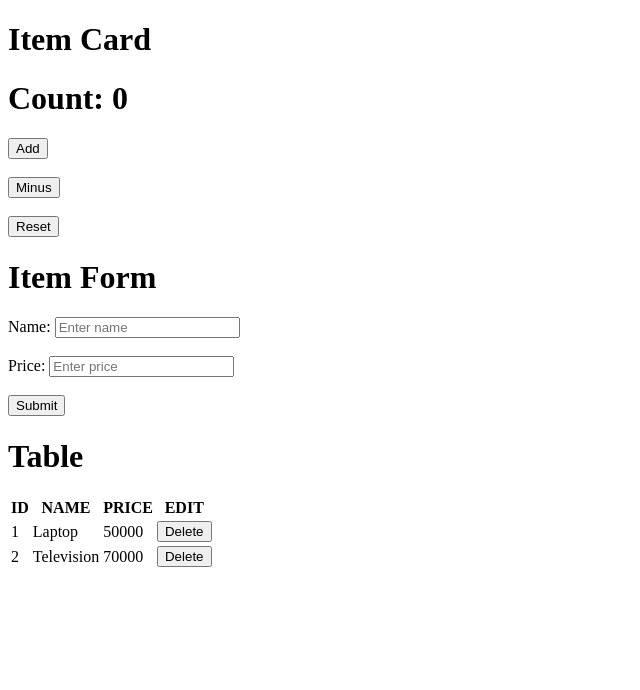
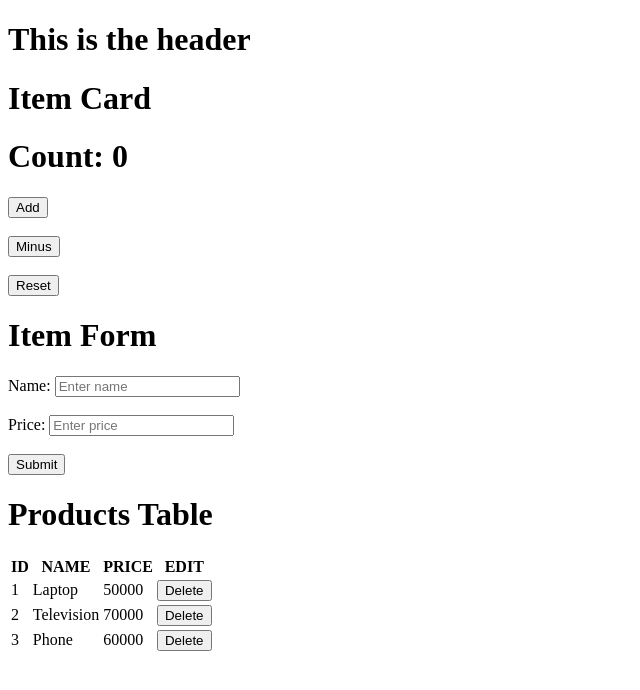
Before and after one commit to Osekobo/React-App, a React (Vite) app: page / in a window 1280 px wide. Shown: the top 690 px of the page, without its empty margins (0-640 px from the left). Built offline with nearby package versions, Linux system fonts and the light colour scheme.

Commit message:
Tried all components again

```diff
--- a/src/App.jsx
+++ b/src/App.jsx
@@ -1,9 +1,11 @@
+import Header from "./components/Header";
+import ItemCard from "./components/ItemCard";
 import ItemForm from "./components/ItemForm";
-import ItemCard from "./components/ItemCard";
 
-export default function App() {
+export default function () {
   return (
     <div>
+      <Header />
       <ItemCard />
       <ItemForm />
     </div>
--- a/src/Main.jsx
+++ b/src/Main.jsx
@@ -5,5 +5,5 @@ import App from "./App";
 createRoot(document.getElementById("root")).render(
   <StrictMode>
     <App />
-  </StrictMode>
+  </StrictMode>,
 );
--- a/src/components/Header.jsx
+++ b/src/components/Header.jsx
@@ -1,8 +1,3 @@
-function Product() {}
-
 export default function Header() {
-  return (
-    (<h1>This is the Header component</h1>),
-    (<h1>This is the Header component</h1>)
-  );
+  return <h1>This is the header</h1>;
 }
--- a/src/components/ItemForm.jsx
+++ b/src/components/ItemForm.jsx
@@ -1,20 +1,19 @@
 import { useState } from "react";
 
 export default function ItemForm() {
-  const [name, setName] = useState("");
   const [items, setItems] = useState([
     { id: 1, name: "Laptop", price: 50000 },
     { id: 2, name: "Television", price: 70000 },
+    { id: 3, name: "Phone", price: 60000 },
   ]);
+  const [name, setName] = useState("");
   const [price, setPrice] = useState("");
   function handleSubmit(e) {
     e.preventDefault();
-    const newItem = { id: items.length + 1, name: name, price: price };
-    setItems([...items, newItem]);
+    const newItems = { id: items.length + 1, name: name, price: price };
+    setItems([...items, newItems]);
     setName("");
     setPrice("");
-    // console.log(name);
-    // console.log(price);
   }
   function handleDelete(id) {
     const updatedItems = items.filter((item) => item.id !== id);
@@ -23,7 +22,6 @@ export default function ItemForm() {
   return (
     <div>
       <h1>Item Form</h1>
-      <form onSubmit={handleSubmit}>
       <label>Name: </label>
       <input
         type="text"
@@ -42,9 +40,8 @@ export default function ItemForm() {
       />
       <br />
       <br />
-        <button>Submit</button>
-      </form>
-      <h1>Table</h1>
+      <button onClick={handleSubmit}>Submit</button>
+      <h1>Products Table</h1>
       <table>
         <thead>
           <tr>
```
Lines whose indentation alone changed are shown as unchanged.
